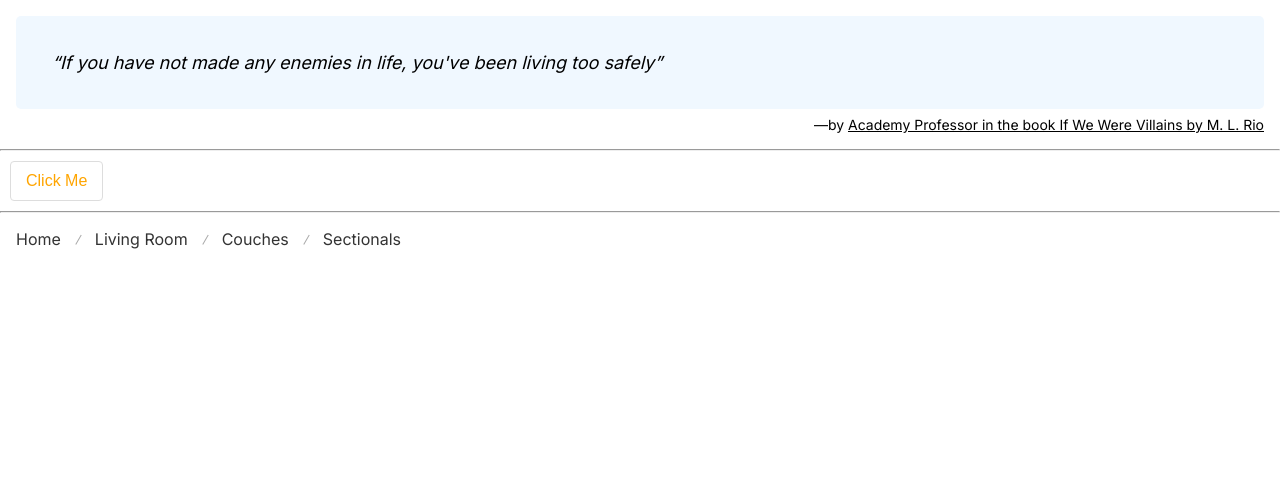
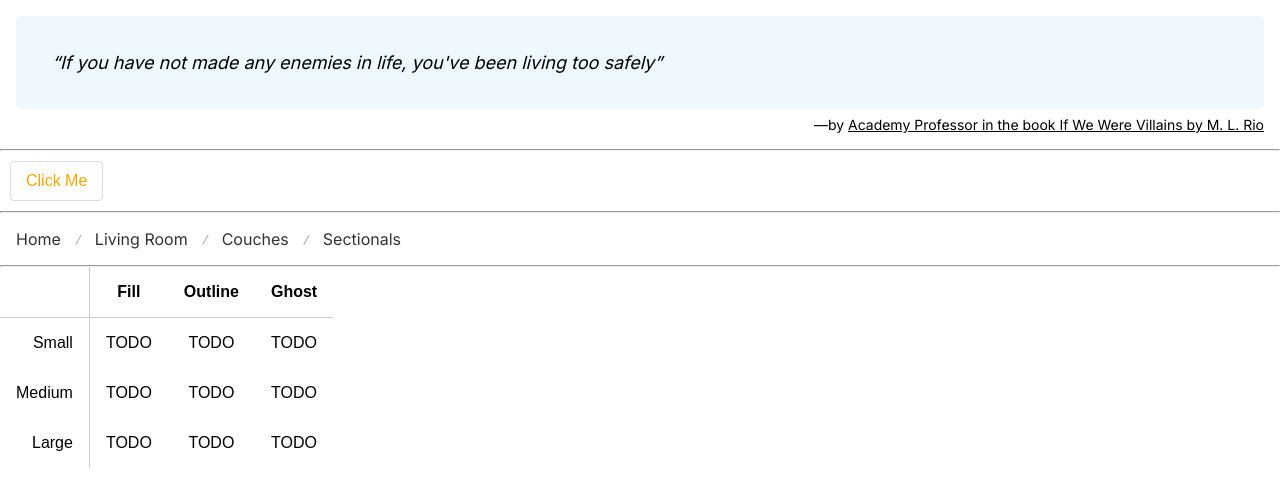
Before and after one commit to johncol/css-for-js-course, a Next.js app: page / in a window 1280 px wide. Shown: the top 490 px of the page. Built offline with nearby package versions, Linux system fonts and the light colour scheme.

Commit message:
Add Button and ButtonTable base/empty versions

```diff
--- /dev/null
+++ b/app/components/Button/Button.tsx
@@ -0,0 +1,16 @@
+import React from "react";
+import styled from "styled-components";
+
+import { COLORS } from "./constants";
+
+type ButtonVariant = "fill" | "outline" | "ghost";
+type ButtonSize = "small" | "medium" | "large";
+
+type ButtonProps = React.PropsWithChildren<{
+  variant: ButtonVariant;
+  size: ButtonSize;
+}>;
+
+export const Button: React.FC<ButtonProps> = (props) => {
+  return "TODO";
+};
--- /dev/null
+++ b/app/components/Button/ButtonTable.tsx
@@ -0,0 +1,106 @@
+import React from "react";
+import styled from "styled-components";
+
+import {Button} from "./Button";
+
+export const ButtonTable = () => {
+  return (
+    <Table cellSpacing={0} cellPadding={0}>
+      <tr>
+        <th></th>
+        <th>Fill</th>
+        <th>Outline</th>
+        <th>Ghost</th>
+      </tr>
+      <tr>
+        <td>Small</td>
+        <td>
+          <Button size="small" variant="fill">
+            Button
+          </Button>
+        </td>
+        <td>
+          <Button size="small" variant="outline">
+            Button
+          </Button>
+        </td>
+        <td>
+          <Button size="small" variant="ghost">
+            Button
+          </Button>
+        </td>
+      </tr>
+      <tr>
+        <td>Medium</td>
+        <td>
+          <Button size="medium" variant="fill">
+            Button
+          </Button>
+        </td>
+        <td>
+          <Button size="medium" variant="outline">
+            Button
+          </Button>
+        </td>
+        <td>
+          <Button size="medium" variant="ghost">
+            Button
+          </Button>
+        </td>
+      </tr>
+      <tr>
+        <td>Large</td>
+        <td>
+          <Button size="large" variant="fill">
+            Button
+          </Button>
+        </td>
+        <td>
+          <Button size="large" variant="outline">
+            Button
+          </Button>
+        </td>
+        <td>
+          <Button size="large" variant="ghost">
+            Button
+          </Button>
+        </td>
+      </tr>
+    </Table>
+  );
+};
+
+/**
+ * NOTE: This `Table` component uses nesting, which
+ * is something we've frowned on in this course!
+ *
+ * Before you label me a hypocrite, please note that
+ * this component is used exclusively for demonstration
+ * purposes; it exists to showcase the `Button` component,
+ * and isn't something we'll use in our app. So we can
+ * be a bit more lenient.
+ *
+ * Furthermore, we aren't "reaching across" any component
+ * boundaries; no `children` prop is accepted. This is a
+ * slippery slope, but it can be fine to do things this way
+ * if you're disciplined!
+ */
+const Table = styled.table`
+  font-family: sans-serif;
+
+  th,
+  td {
+    text-align: center;
+    padding: 16px;
+  }
+  th {
+    border-bottom: 1px solid hsl(0deg 0% 80%);
+  }
+  td:first-of-type,
+  th:first-of-type {
+    border-right: 1px solid hsl(0deg 0% 80%);
+  }
+  td:first-of-type {
+    text-align: right;
+  }
+`;
--- /dev/null
+++ b/app/components/Button/constants.ts
@@ -0,0 +1,10 @@
+export const COLORS = {
+  primary: "hsl(240deg 100% 60%)",
+  primaryLight: "hsl(235deg 100% 62%)",
+  white: "hsl(0deg 0% 100%)",
+  offwhite: "hsl(235deg 85% 97%)",
+  gray: "hsl(240deg 10% 50%)",
+  transparentGray15: "hsl(240deg 10% 50% / 0.15)",
+  transparentGray75: "hsl(240deg 10% 50% / 0.75)",
+  black: "hsl(0deg 0% 0%)"
+};
--- a/app/page.tsx
+++ b/app/page.tsx
@@ -2,6 +2,7 @@
 
 import { GlobalStyles } from "./GlobalStyles";
 import { BreadcrumbsExample } from "./components/Breadcrumbs";
+import { ButtonTable } from "./components/Button/ButtonTable";
 import { ButtonExample } from "./components/ButtonExample";
 import { QuoteExample } from "./components/Quote";
 
@@ -16,6 +17,9 @@ const App = () => {
 
         <hr />
         <BreadcrumbsExample />
+
+        <hr />
+        <ButtonTable />
       </main>
 
       <GlobalStyles />
```
